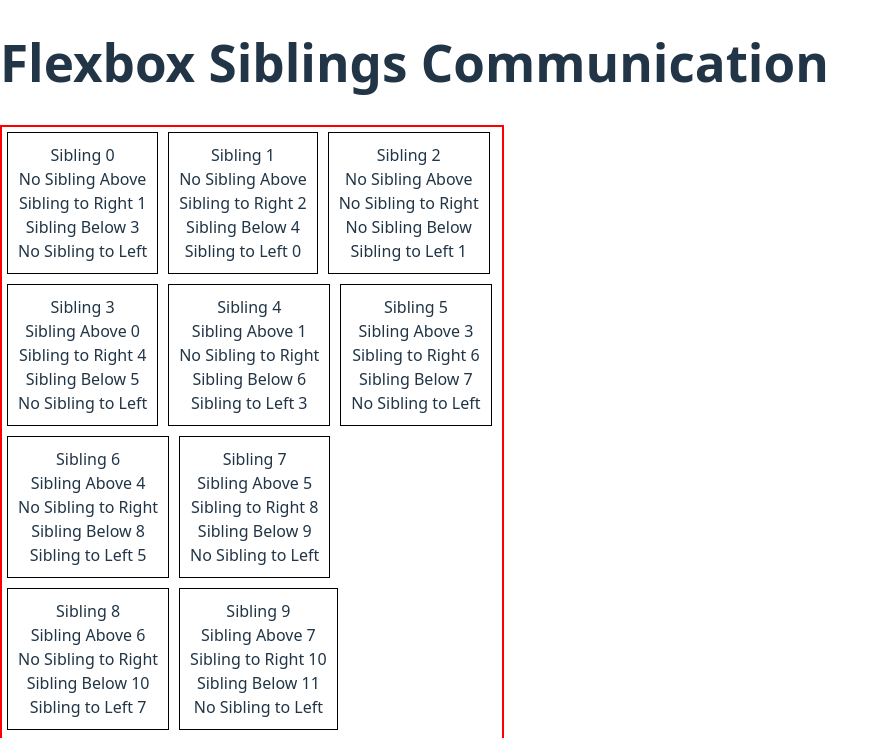
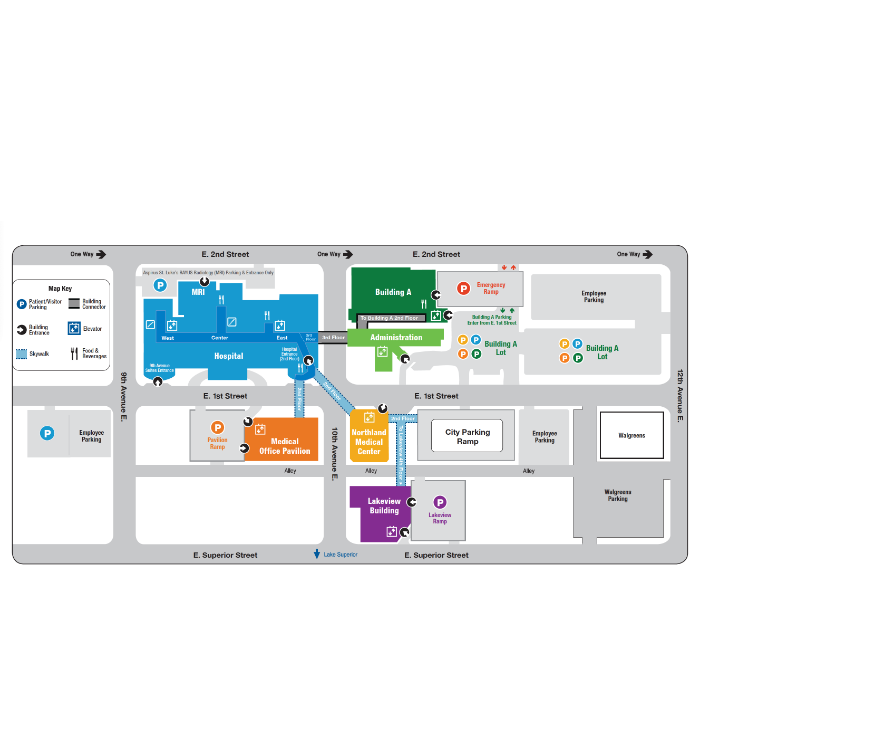
Before and after one commit to John-Harms/Web-Plotter, a React (Vite) app: page / in a window 1280 px wide. Shown: the top 738 px of the page, without its empty margins (0-888 px from the left). Built offline with nearby package versions, Linux system fonts and the light colour scheme.

Commit message:
Added point plotting abilities

```diff
--- a/components/FlexParent.jsx
+++ b/components/FlexParent.jsx
@@ -1,133 +1,133 @@
-import React, { useState, useEffect, useRef, useLayoutEffect } from 'react';
-import SiblingComponent from './SiblingComponent';
+import React, { useState, useCallback, useRef } from 'react';
+import styles from "./FlexParent.module.css";
+import hospitalMap from "../assets/images/StLukes.png";
 
-const FlexParent = () => {
-  const numberOfSiblings = 20;
-  const siblingRefs = useRef([]);
-  const [siblingPositions, setSiblingPositions] = useState([]);
-  const [siblingRelationships, setSiblingRelationships] = useState([]);
-  const [forceUpdate, setForceUpdate] = useState(0);
+function FlexParent() {
+  const [dots, setDots] = useState([]);
+  const [connections, setConnections] = useState([]);
+  const [selectedDotId, setSelectedDotId] = useState(null);
+  const [isDragging, setIsDragging] = useState(false);
+  const wasDraggingRef = useRef(false);
 
-  useEffect(() => {
-    siblingRefs.current = Array(numberOfSiblings).fill().map(() => React.createRef());
-    console.log("Refs created:", siblingRefs.current);
-    setForceUpdate(prevState => prevState + 1);
-  }, [numberOfSiblings]);
+  const addDot = useCallback((x, y) => {
+    const id = Date.now();
+    setDots((prevDots) => [...prevDots, { id, x, y }]);
+  }, [setDots]);
 
-  useLayoutEffect(() => {
-    const getPositions = () => {
-      if (!siblingRefs.current || siblingRefs.current.length === 0) return;
+  const startDraggingDot = useCallback((dotId) => {
+    console.log("handleDotMouseDown - dotId:", dotId, "isDragging:", isDragging, "wasDraggingRef.current:", wasDraggingRef.current);
+    setSelectedDotId(dotId);
+    setIsDragging(true);
+    wasDraggingRef.current = true;
+  }, [setSelectedDotId, setIsDragging, isDragging]);
 
-      const allRefsAttached = siblingRefs.current.every(ref => ref.current !== null);
+  const stopDraggingAndConnect = useCallback((releaseX, releaseY) => {
+    console.log("handleImgBoundsMouseUp - releaseX:", releaseX, "releaseY:", releaseY, "isDragging:", isDragging, "wasDraggingRef.current:", wasDraggingRef.current, "selectedDotId:", selectedDotId);
+    if (!isDragging || selectedDotId === null) {
+      setIsDragging(false);
+      setSelectedDotId(null);
+      wasDraggingRef.current = false;
+      console.log("handleImgBoundsMouseUp - Early return - !isDragging or !selectedDotId. isDragging:", isDragging, "selectedDotId:", selectedDotId);
+      return;
+    }
 
-      if (!allRefsAttached) {
-        console.log("Not all refs attached yet, rescheduling getPositions.");
-        requestAnimationFrame(getPositions);
-        return;
-      }
-
-      requestAnimationFrame(() => {
-        requestAnimationFrame(() => {
-          const positions = siblingRefs.current.map((ref, index) => {
-            const rect = ref.current.getBoundingClientRect();
-            console.log(`Simplified Sibling ${index} Rect:`, rect);
-            return { id: index, rect };
-          }).filter(pos => pos !== null);
-
-          if (positions.length === numberOfSiblings) {
-            setSiblingPositions(positions);
-            console.log("Simplified Sibling Positions updated:", positions);
-          } else {
-            console.log("Positions not fully retrieved, NOT updating state.");
-            requestAnimationFrame(getPositions);
-          }
-        });
-      });
-    };
-
-    getPositions();
-    window.addEventListener('resize', getPositions);
-    return () => window.removeEventListener('resize', getPositions);
-  }, [siblingRefs, forceUpdate]);
+    setIsDragging(false);
+    wasDraggingRef.current = false;
+    console.log("handleImgBoundsMouseUp - Dragging stopped, wasDraggingRef reset. isDragging:", isDragging, "wasDraggingRef.current:", wasDraggingRef.current);
 
 
-  useEffect(() => {
-    console.log("Sibling Positions Input to Relationships:", siblingPositions);
-    if (siblingPositions.length === numberOfSiblings) {
-      const relationships = siblingPositions.map((siblingPos, index) => {
-        const neighbors = { top: null, right: null, bottom: null, left: null };
-        let closestRightSiblingDistance = Infinity;
-        let closestLeftSiblingDistance = Infinity;
-        let closestTopSiblingDistance = Infinity;
-        let closestBottomSiblingDistance = Infinity;
+    const targetDot = dots.find(dot => {
+      if (dot.id === selectedDotId) return false;
+      const distance = Math.sqrt(Math.pow(dot.x - releaseX, 2) + Math.pow(dot.y - releaseY, 2));
+      return distance <= 20;
+    });
 
-        siblingPositions.forEach((otherSiblingPos) => {
-          if (otherSiblingPos.id === siblingPos.id) return;
+    if (targetDot) {
+      const startDot = dots.find(dot => dot.id === selectedDotId);
+      if (startDot) {
+        const connectionExists = connections.some(conn =>
+          (conn.dot1Id === selectedDotId && conn.dot2Id === targetDot.id) ||
+          (conn.dot1Id === targetDot.id && conn.dot2Id === selectedDotId)
+        );
 
-          const rect1 = siblingPos.rect;
-          const rect2 = otherSiblingPos.rect;
+        if (!connectionExists) {
+          const distance = Math.sqrt(Math.pow(targetDot.x - startDot.x, 2) + Math.pow(targetDot.y - startDot.y, 2));
+          const newConnection = {
+            dot1Id: selectedDotId,
+            dot2Id: targetDot.id,
+            distance: distance.toFixed(2),
+          };
+          setConnections([...connections, newConnection]);
+        }
+      }
+    }
+    setSelectedDotId(null);
+  }, [dots, connections, isDragging, selectedDotId, setConnections, setSelectedDotId, setIsDragging]);
 
-          const centerX1 = rect1.left + rect1.width / 2;
-          const centerY1 = rect1.top + rect1.height / 2;
+  // **Removed handleClick and moved dot placement logic to handleImgBoundsMouseUp**
+  const handleImgBoundsMouseUp = useCallback((e) => {
+    console.log("handleImgBoundsMouseUp - START - isDragging:", isDragging, "wasDraggingRef.current:", wasDraggingRef.current);
+    const rect = e.currentTarget.getBoundingClientRect();
+    const releaseX = e.clientX - rect.left;
+    const releaseY = e.clientY - rect.top;
+
+    if (wasDraggingRef.current) {
+      stopDraggingAndConnect(releaseX, releaseY);
+      console.log("handleImgBoundsMouseUp - Drag release flow completed");
+    } else if (!isDragging) { // Only add a dot if NOT dragging and NOT wasDragging (simple click)
+      console.log("handleImgBoundsMouseUp - Simple click - Adding dot");
+      addDot(releaseX, releaseY);
+    } else {
+      console.log("handleImgBoundsMouseUp - MouseUp during drag, but not a release - should not happen in this logic"); // Should ideally not reach here
+    }
+    console.log("handleImgBoundsMouseUp - END - isDragging:", isDragging, "wasDraggingRef.current:", wasDraggingRef.current);
+  }, [stopDraggingAndConnect, addDot, isDragging]); // isDragging added as dependency
 
 
-          // Sibling to the Right
-          if (rect2.left > rect1.right && centerY1 >= rect2.top && centerY1 <= rect2.bottom) {
-            const distance = rect2.left - rect1.right;
-            if (distance < closestRightSiblingDistance) {
-              neighbors.right = otherSiblingPos.id;
-              closestRightSiblingDistance = distance;
-            }
-          }
-
-          // Sibling to the Left
-          if (rect2.right < rect1.left && centerY1 >= rect2.top && centerY1 <= rect2.bottom) {
-            const distance = rect1.left - rect2.right;
-            if (distance < closestLeftSiblingDistance) {
-              neighbors.left = otherSiblingPos.id;
-              closestLeftSiblingDistance = distance;
-            }
-          }
-
-          // Sibling Below
-          if (rect2.top > rect1.bottom && centerX1 >= rect2.left && centerX1 <= rect2.right) {
-            const distance = rect2.top - rect1.bottom;
-            if (distance < closestBottomSiblingDistance) {
-              neighbors.bottom = otherSiblingPos.id;
-              closestBottomSiblingDistance = distance;
-            }
-          }
-
-          // Sibling Above
-          if (rect2.bottom < rect1.top && centerX1 >= rect2.left && centerX1 <= rect2.right) {
-            const distance = rect1.top - rect2.bottom;
-            if (distance < closestTopSiblingDistance) {
-              neighbors.top = otherSiblingPos.id;
-              closestTopSiblingDistance = distance;
-            }
-          }
-        });
-        console.log(`Sibling ${index} Relationships (Raycasting):`, neighbors);
-        return { id: siblingPos.id, neighbors };
-      });
-      setSiblingRelationships(relationships);
-      console.log("Sibling Relationships State:", siblingRelationships);
-    }
-  }, [siblingPositions, numberOfSiblings]);
+  const handleDotMouseDown = useCallback((e, dotId) => {
+    e.stopPropagation();
+    startDraggingDot(dotId);
+  }, [startDraggingDot]);
 
 
   return (
-    <div style={{ display: 'flex', flexDirection: 'row', flexWrap: 'wrap', width: '500px', border: '2px solid red' }}>
-      {Array.from({ length: numberOfSiblings }).map((_, index) => (
-        <SiblingComponent
-          key={index}
-          id={index}
-          ref={siblingRefs.current[index]}
-          neighbors={siblingRelationships.find(rel => rel.id === index)?.neighbors || {}}
-        />
-      ))}
+    <div className={styles.container}>
+      <img src={hospitalMap} className={styles.img} alt="Hospital Map" />
+      <div
+        className={styles.imgBounds}
+        // **Removed onClick from imgBounds**
+        onMouseUp={handleImgBoundsMouseUp} // Now using onMouseUp for everything
+      >
+        {dots.map((dot) => (
+          <div
+            key={dot.id}
+            className={styles.dot}
+            style={{ left: dot.x - 10, top: dot.y - 10 }}
+            onMouseDown={(e) => handleDotMouseDown(e, dot.id)}
+            draggable={false}
+          ></div>
+        ))}
+
+        <svg className={styles.connectionCanvas}>
+          {connections.map((connection, index) => {
+            const dot1 = dots.find(dot => dot.id === connection.dot1Id);
+            const dot2 = dots.find(dot => dot.id === connection.dot2Id);
+            if (!dot1 || !dot2) return null;
+
+            return (
+              <line
+                key={index}
+                x1={dot1.x} y1={dot1.y}
+                x2={dot2.x} y2={dot2.y}
+                stroke="black"
+                strokeWidth="4"
+              />
+            );
+          })}
+        </svg>
+      </div>
     </div>
   );
-};
+}
 
 export default FlexParent;
--- /dev/null
+++ b/components/FlexParent.module.css
@@ -0,0 +1,42 @@
+.container {
+    position: relative; /* Make the container the positioning context */
+    display: inline-block; /* Or block, flex, depending on your layout needs */
+  }
+
+  .img {
+    display: block; /* Ensure image behaves as a block element */
+    width: 700px; /* Or set a specific width if needed */
+    height: auto; /* Maintain aspect ratio */
+  }
+
+  .imgBounds {
+    position: absolute; /* Absolutely position the overlay */
+    top: 0;
+    left: 0;
+    width: 100%;
+    height: 100%;
+    /* background-color: rgba(0, 0, 0, 0.5); Example: Semi-transparent black overlay */
+    /* Add any other styles for your overlay div here */
+    z-index: 1; /* Ensure the overlay is above the image */
+  }
+
+  .dot {
+    position: absolute;
+    width: 20px;
+    height: 20px;
+    background-color: blue;
+    border-radius: 50%; /* Make it a circle */
+    z-index: 2; /* Ensure dots are above imgBounds if it has background */
+    pointer-events: auto; /* Make dots interactive for mouse events */
+    cursor: pointer; /* Indicate it's interactive */
+  }
+
+.connectionCanvas {
+  position: absolute;
+  top: 0;
+  left: 0;
+  width: 100%;
+  height: 100%;
+  z-index: 1; /* Ensure lines are on top of image but below dots */
+  pointer-events: none; /* Allow clicks to pass through to dots/imgBounds */
+}
--- a/components/SiblingComponent.jsx
+++ /dev/null
@@ -1,33 +0,0 @@
-import React, { forwardRef } from 'react';
-
-const SiblingComponent = forwardRef(({ id, neighbors }, ref) => {
-  const neighborStatus = {
-    top: neighbors.top !== null ? `Sibling Above ${neighbors.top}` : 'No Sibling Above',
-    right: neighbors.right !== null ? `Sibling to Right ${neighbors.right}` : 'No Sibling to Right',
-    bottom: neighbors.bottom !== null ? `Sibling Below ${neighbors.bottom}` : 'No Sibling Below',
-    left: neighbors.left !== null ? `Sibling to Left ${neighbors.left}` : 'No Sibling to Left',
-  };
-
-  return (
-    <div
-      ref={ref}
-      style={{
-        border: '1px solid black',
-        padding: '10px',
-        margin: '5px',
-        textAlign: 'center',
-      }}
-    >
-      Sibling {id}
-      <br />
-      {neighborStatus.top}<br />
-      {neighborStatus.right}<br />
-      {neighborStatus.bottom}<br />
-      {neighborStatus.left}
-    </div>
-  );
-});
-
-SiblingComponent.displayName = 'SiblingComponent';
-
-export default SiblingComponent;
--- a/src/App.jsx
+++ b/src/App.jsx
@@ -4,7 +4,6 @@ import FlexParent from '../components/FlexParent'; // Or the correct path to Fle
 function App() {
   return (
     <div>
-      <h1>Flexbox Siblings Communication</h1>
       <FlexParent /> {/* Make sure this line is present and not commented out */}
     </div>
   );
```
Also changed, not shown: assets/images/StLukes.png (added).
